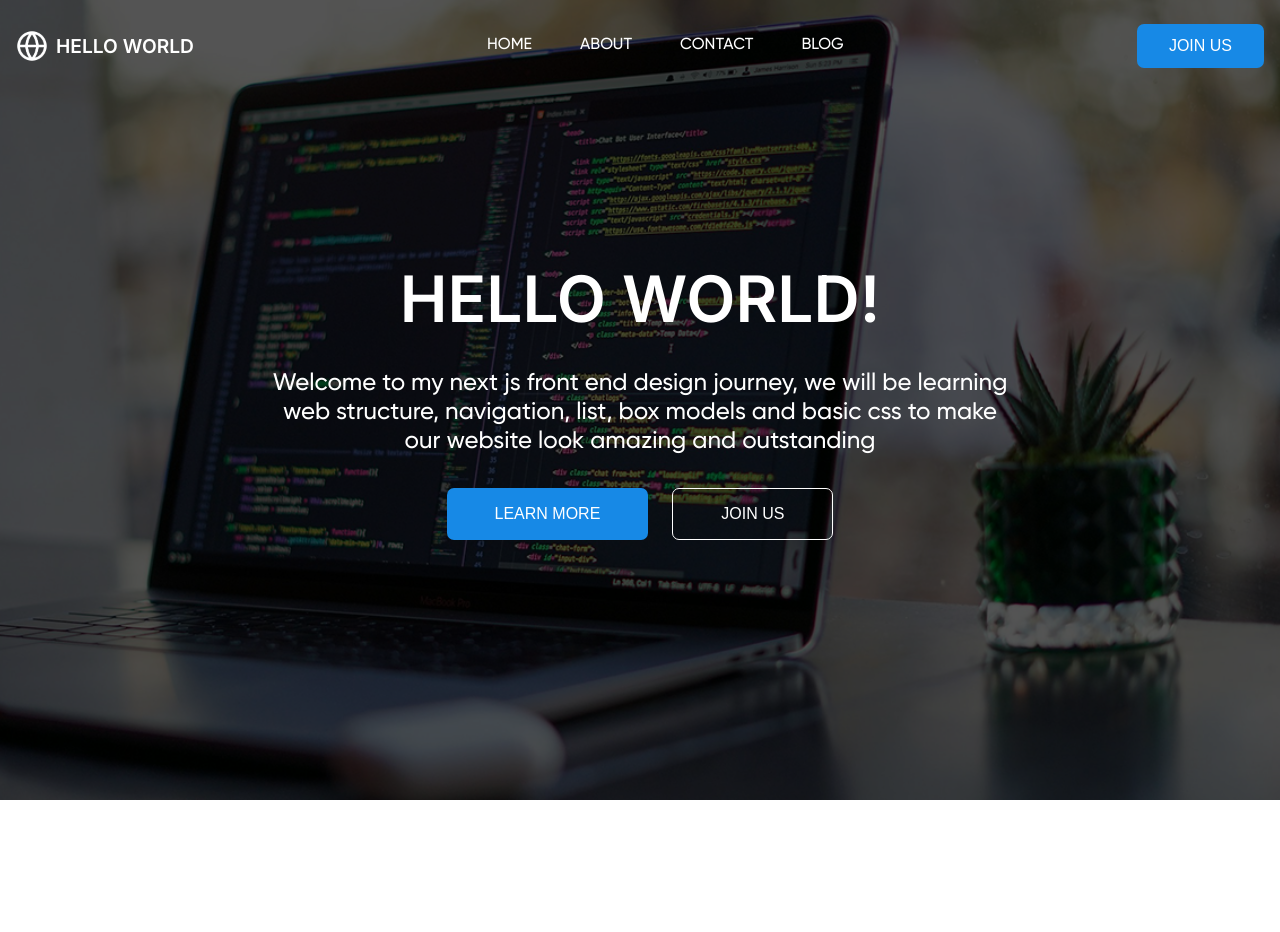
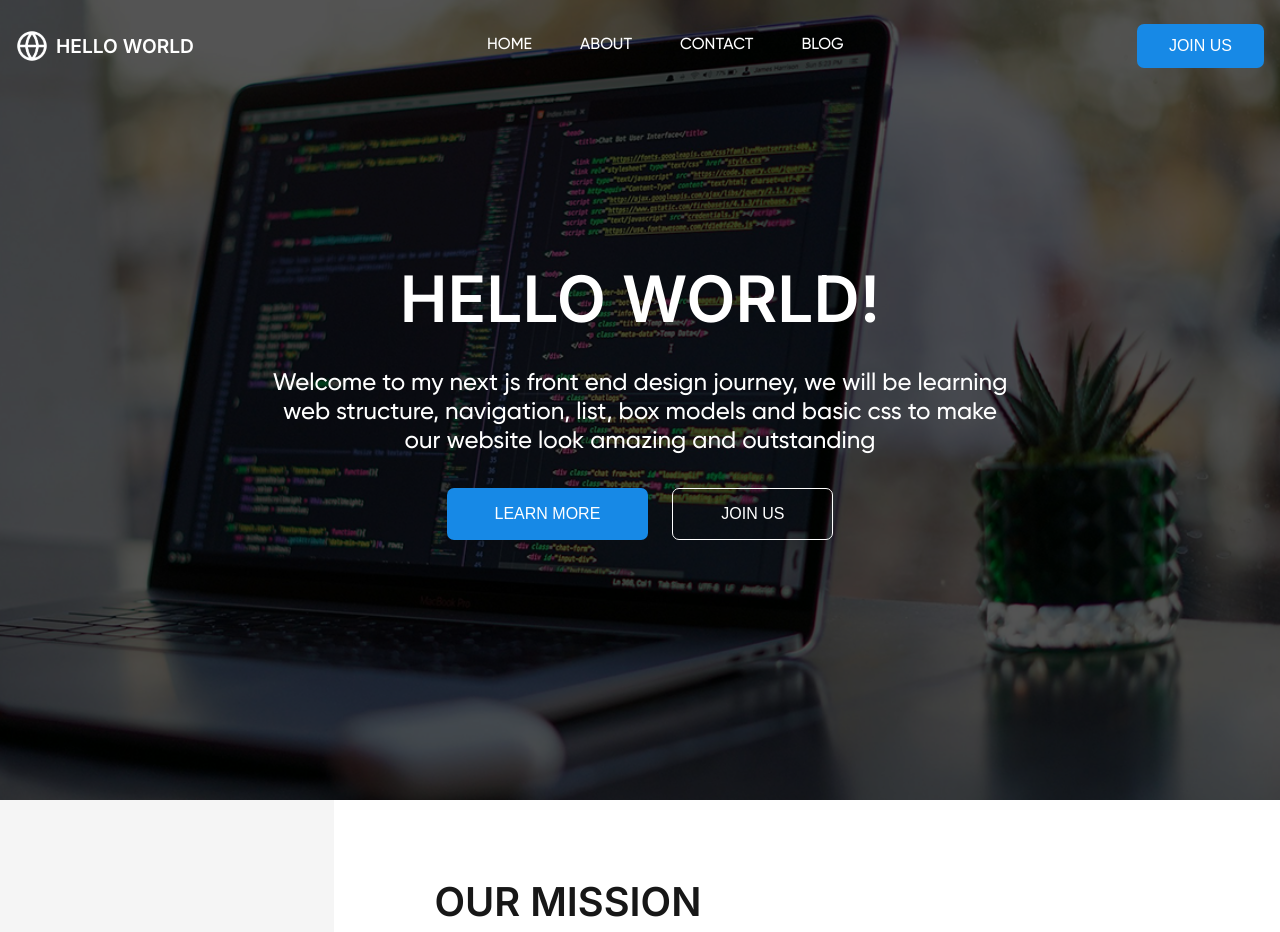
Before and after one commit to borteye/assignment, a Next.js app: page / in a window 1280 px wide. Shown: the top 932 px of the page. Before the commit the page ends 800 px from the top, so only its background shows below. Built offline with nearby package versions, Linux system fonts and the light colour scheme.

Commit message:
feat: add About component to Home page

```diff
--- a/src/app/page.tsx
+++ b/src/app/page.tsx
@@ -1,9 +1,11 @@
+import About from "./components/about";
 import Hero from "./components/hero";
 
 export default function Home() {
   return (
     <div>
       <Hero />
+      <About/>
     </div>
   );
 }
```
